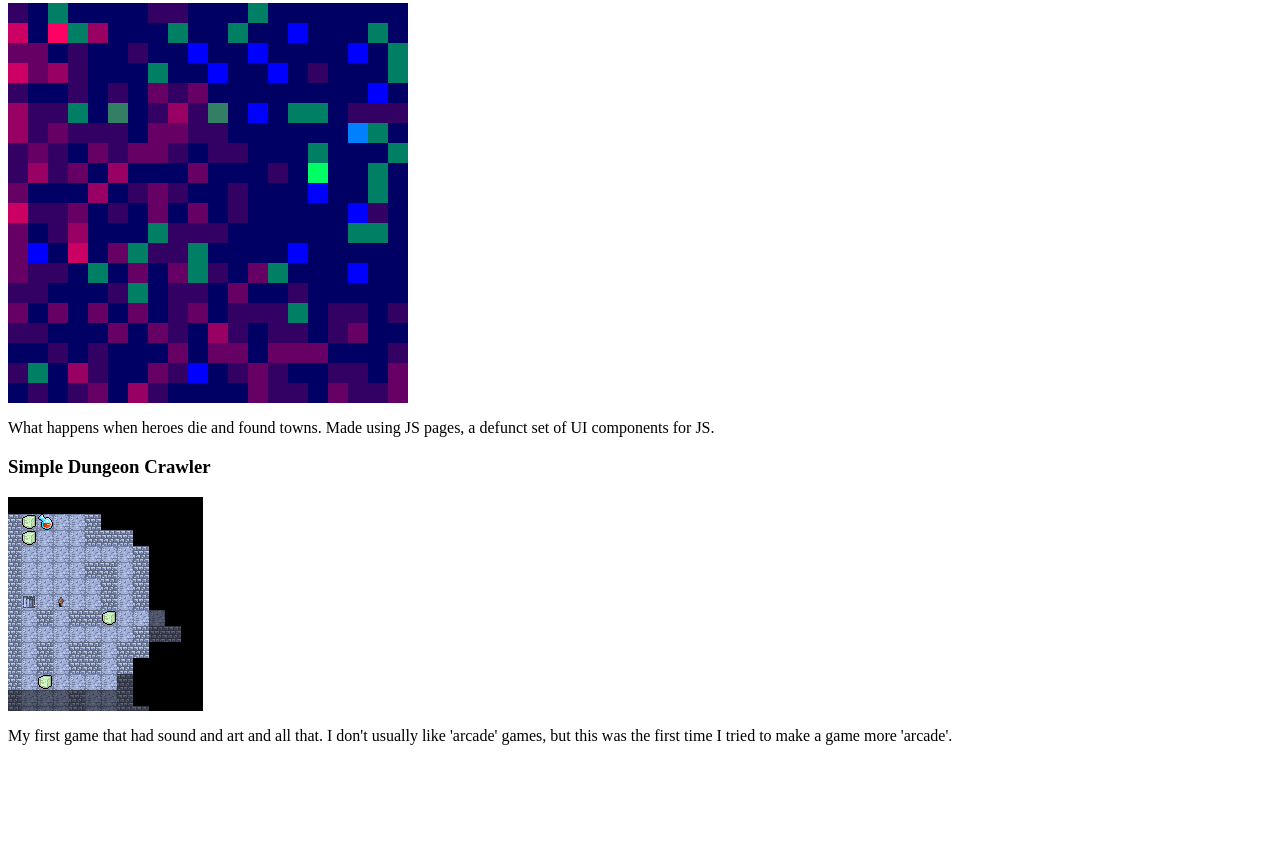
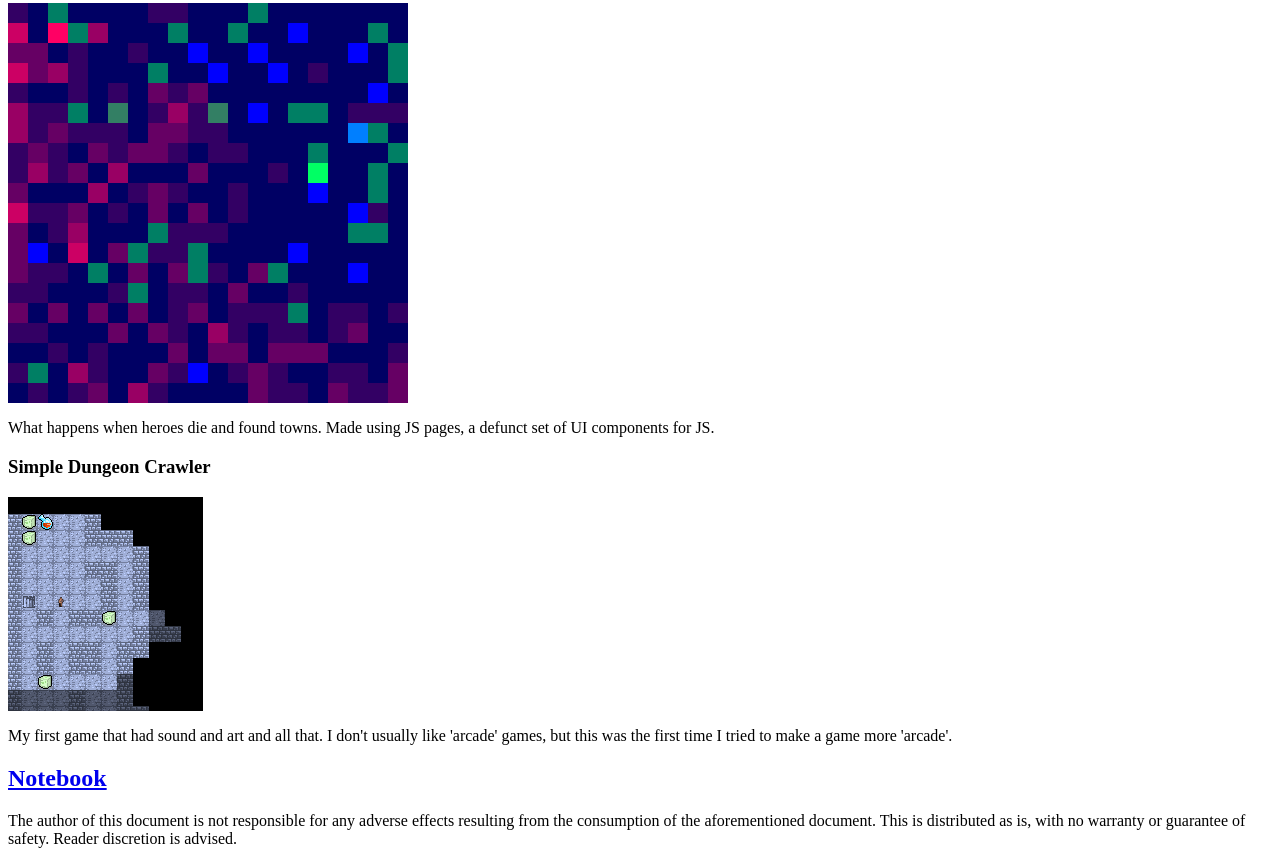
Before and after one commit to aivct/aivct.github.io, a plain HTML site: page index.html in a window 1280 px wide. Shown: the part 462-1326 px from the top of the page. Before the commit the page ends 1223 px from the top, so only its background shows below. Drawn offline with Linux system fonts and the light colour scheme.

Commit message:
forgot to add a link to the notebook
there's no reason why, I just forgot to add this one.

```diff
--- a/index.html
+++ b/index.html
@@ -22,4 +22,7 @@
 	<h3>Simple Dungeon Crawler</h3>
 	<p><a href="./doodles/simpledungeoncrawler/index.html"><img src="./assets/images/doodle previews/simpledungeoncrawler_preview.PNG"/></a><p>
 	<p>My first game that had sound and art and all that. I don't usually like 'arcade' games, but this was the first time I tried to make a game more 'arcade'.</p>
+
+	<h2><a href="./notebook/index.html">Notebook</a></h2>
+	<p>The author of this document is not responsible for any adverse effects resulting from the consumption of the aforementioned document. This is distributed as is, with no warranty or guarantee of safety. Reader discretion is advised.</p>
 </body>
```
